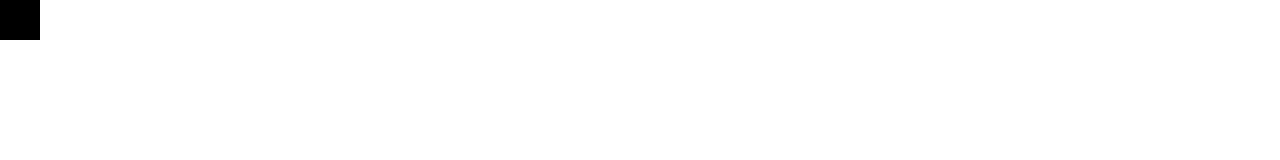
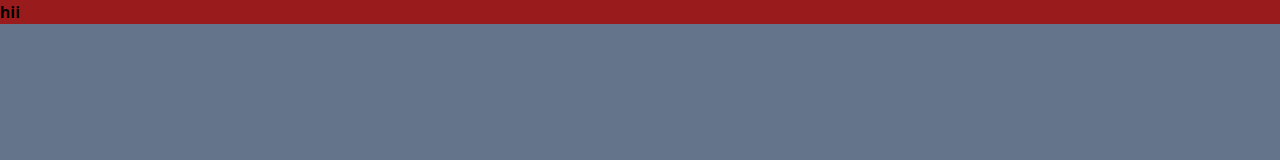
Before and after one commit to Hetansh9736/PixMart_PhotoGallery, a website: page index.html in a window 1280 px wide. Drawn offline with nearby package versions, Linux system fonts and the light colour scheme.

Commit message:
Final-tailwindcss added

```diff
--- a/index.html
+++ b/index.html
@@ -1,13 +1,16 @@
 <!DOCTYPE html>
 <html lang="en">
+
 <head>
     <meta charset="UTF-8">
     <meta name="viewport" content="width=device-width, initial-scale=1.0">
     <title>Document</title>
     <link rel="stylesheet" href="src/output.css">
+    <script src="https://cdn.tailwindcss.com"></script>
 </head>
-<body>
-    <div class="box bg-black w-10 h-10 "> hii </div>
+
+<body class="bg-slate-500">
+    <p class=" bg-red-800 font-black  "> hii </p>
 
 </body>
 </html>
```
